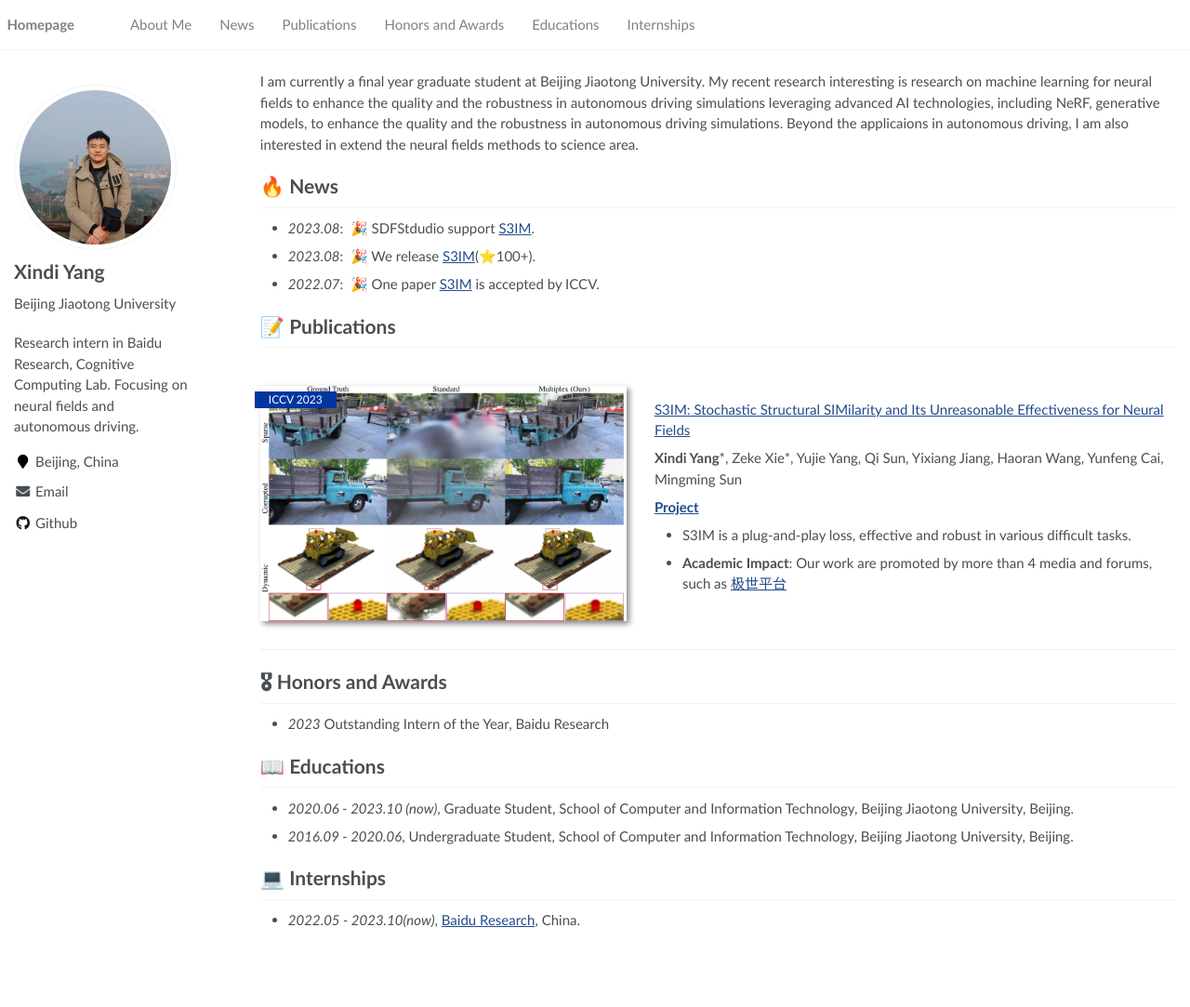
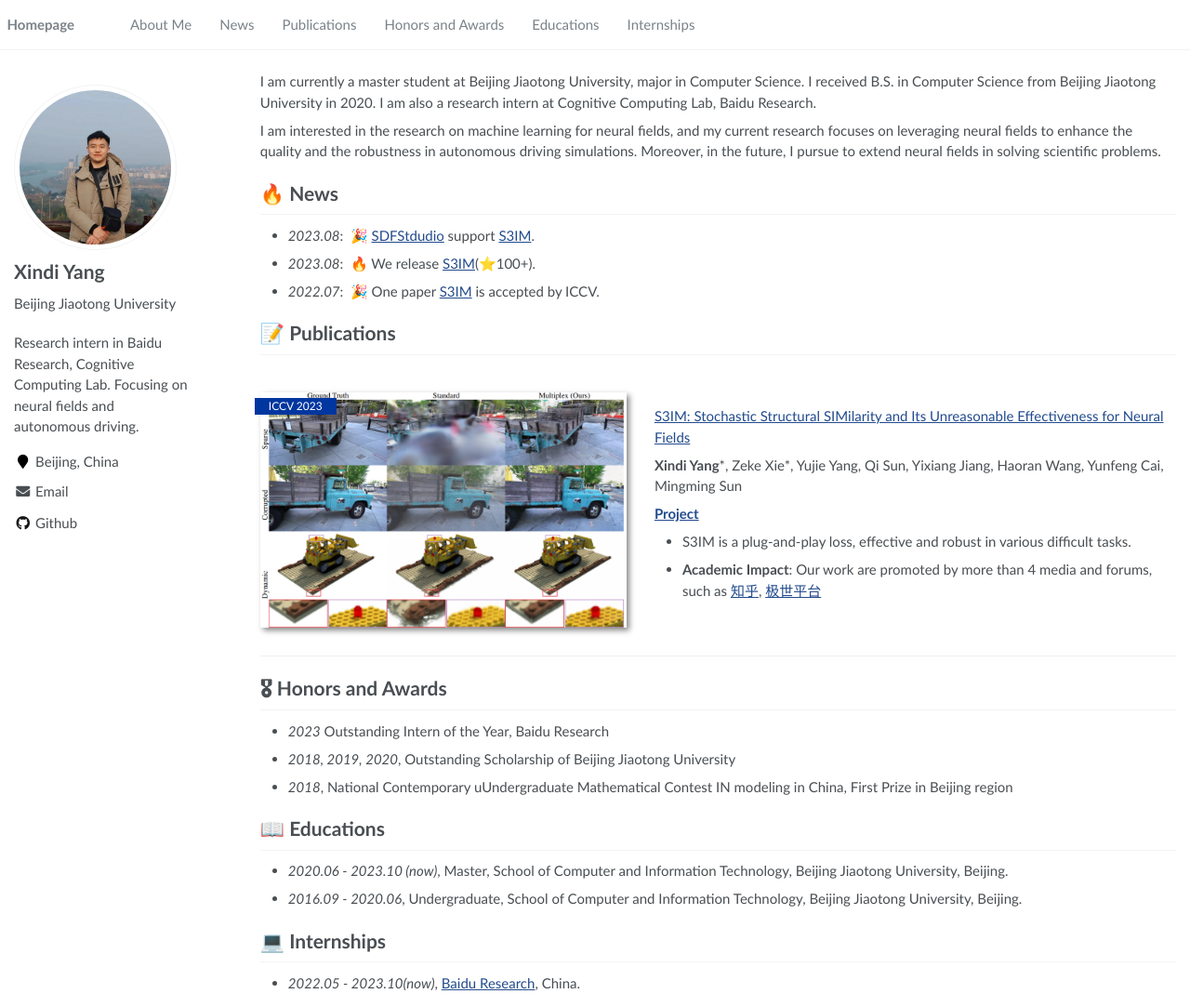
Before and after one commit to Madaoer/Madaoer.github.io, a Jekyll site: the page built from _pages/about.md, in a window 1280 px wide and 1083 px high. Shown: the whole window at 93% size. Built offline with Jekyll 4.4.1, drawn with Linux system fonts in a browser that asks for light colours.

Commit message:
Update about.md

```diff
--- a/_pages/about.md
+++ b/_pages/about.md
@@ -17,12 +17,14 @@ redirect_from:
 
 <span class='anchor' id='about-me'></span>
 
-I am currently a final year graduate student at Beijing Jiaotong University. My recent research interesting is research on machine learning for neural fields to enhance the quality and the robustness in autonomous driving simulations leveraging advanced AI technologies, including NeRF, generative models, to enhance the quality and the robustness in autonomous driving simulations. Beyond the applicaions in autonomous driving, I am also interested in extend the neural fields methods to science area.
+I am currently a master student at Beijing Jiaotong University, major in Computer Science. I received B.S. in Computer Science from Beijing Jiaotong University in 2020. I am also a research intern at Cognitive Computing Lab, Baidu Research.
+
+I am interested in the research on machine learning for neural fields, and my current research focuses on leveraging neural fields to enhance the quality and the robustness in autonomous driving simulations. Moreover, in the future, I pursue to extend neural fields in solving scientific problems.
 
 
 # 🔥 News
-- *2023.08*: &nbsp;🎉 SDFStdudio support [S3IM](https://github.com/Madaoer/S3IM-Neural-Fields).
-- *2023.08*: &nbsp;🎉 We release [S3IM](https://github.com/Madaoer/S3IM-Neural-Fields)(⭐️100+).
+- *2023.08*: &nbsp;🎉 [SDFStdudio](https://github.com/autonomousvision/sdfstudio) support [S3IM](https://github.com/Madaoer/S3IM-Neural-Fields).
+- *2023.08*: &nbsp;🔥 We release [S3IM](https://github.com/Madaoer/S3IM-Neural-Fields)(⭐️100+).
 - *2022.07*: &nbsp;🎉 One paper [S3IM](https://arxiv.org/abs/2308.07032) is accepted by ICCV.
 
 # 📝 Publications
@@ -36,16 +38,18 @@ I am currently a final year graduate student at Beijing Jiaotong University. My
 
 [**Project**](https://madaoer.github.io/s3im_nerf/) <strong><span class='show_paper_citations' data='DhtAFkwAAAAJ:ALROH1vI_8AC'></span></strong>
 - S3IM is a plug-and-play loss, effective and robust in various difficult tasks.
-- **Academic Impact**: Our work are promoted by more than 4 media and forums, such as [极世平台](https://mp.weixin.qq.com/s/GZnnX1lmenvpT2kN0SaWqA)
+- **Academic Impact**: Our work are promoted by more than 4 media and forums, such as [知乎](https://www.zhihu.com/question/614056414/answer/3244688928), [极世平台](https://mp.weixin.qq.com/s/GZnnX1lmenvpT2kN0SaWqA)
 </div>
 </div>
 
 # 🎖 Honors and Awards
 - *2023* Outstanding Intern of the Year, Baidu Research
+- *2018, 2019, 2020*, Outstanding Scholarship of Beijing Jiaotong University
+- *2018*, National Contemporary uUndergraduate Mathematical Contest IN modeling in China, First Prize in Beijing region
 
 # 📖 Educations
-- *2020.06 - 2023.10 (now)*, Graduate Student, School of Computer and Information Technology, Beijing Jiaotong University, Beijing.
-- *2016.09 - 2020.06*, Undergraduate Student, School of Computer and Information Technology, Beijing Jiaotong University, Beijing.
+- *2020.06 - 2023.10 (now)*, Master, School of Computer and Information Technology, Beijing Jiaotong University, Beijing.
+- *2016.09 - 2020.06*, Undergraduate, School of Computer and Information Technology, Beijing Jiaotong University, Beijing.
 
 # 💻 Internships
 - *2022.05 - 2023.10(now)*, [Baidu Research](http://research.baidu.com/), China.
```
